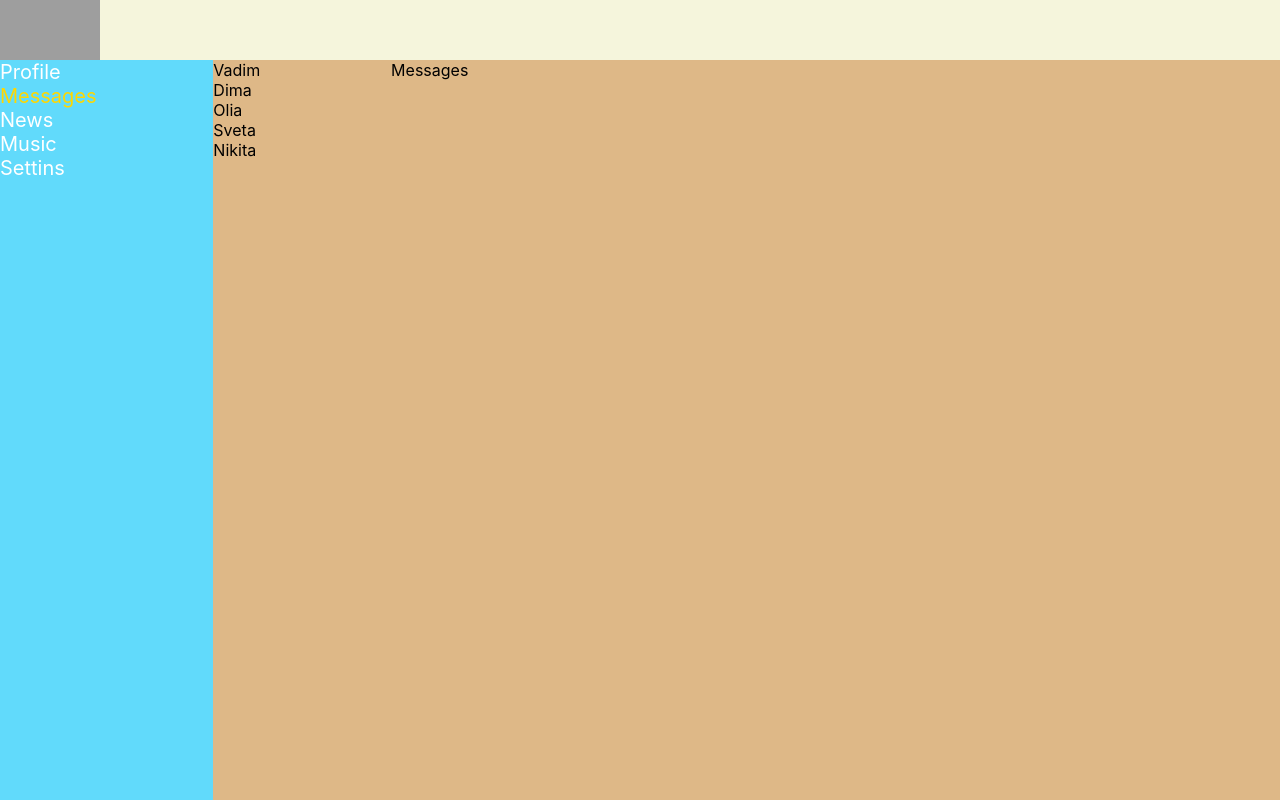
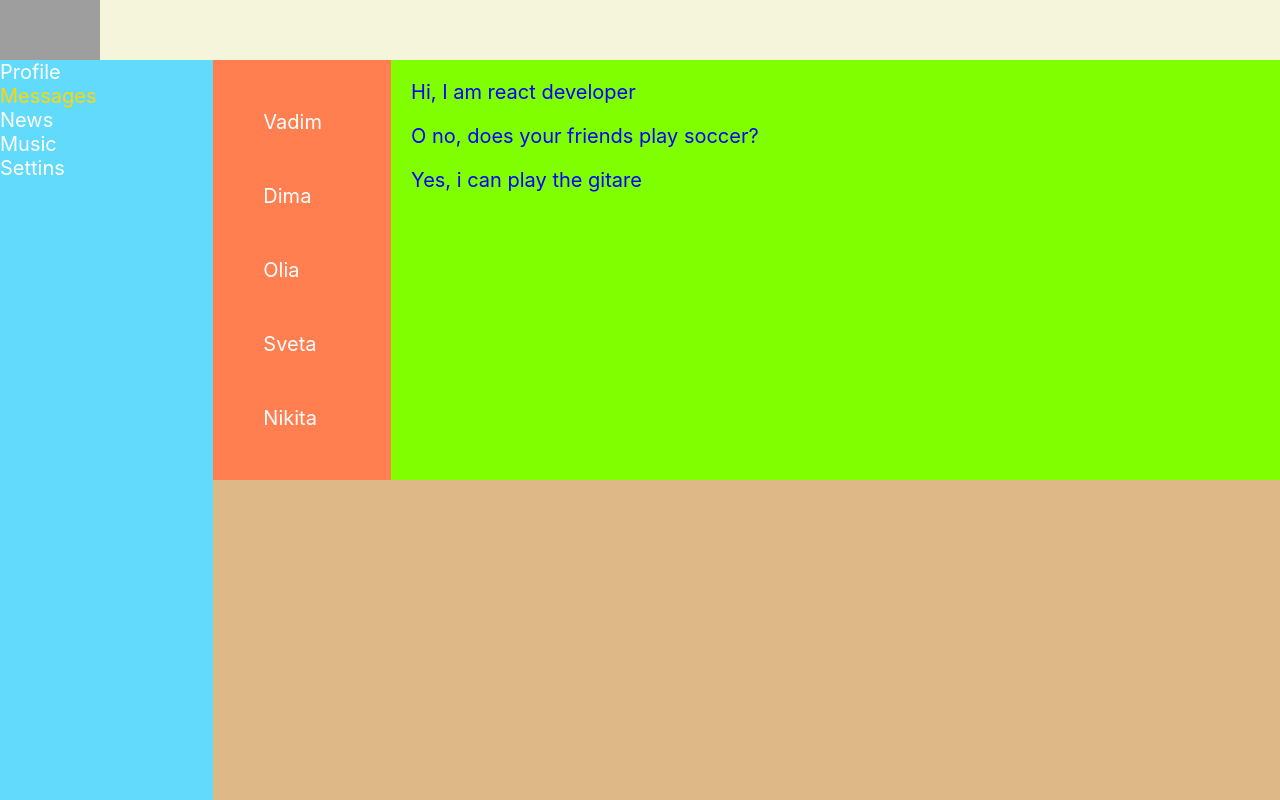
Before and after one commit to VadimKurachynski/react-01, a React (Create React App) app: page /dialogs in a window 1280 px wide. Built offline with nearby package versions, Linux system fonts and the light colour scheme; grey boxes are pictures that could not be loaded.

Commit message:
message8

```diff
--- a/src/components/Dialogs/Dialogs.jsx
+++ b/src/components/Dialogs/Dialogs.jsx
@@ -6,19 +6,19 @@ const Dialogs = (props) => {
 
             <div className={s.dialogs}>
                 <div className={s.dialogsitems}>
-                 <div className={s.itemname}>
+                    <div className={s.dialog}>
                         Vadim
                     </div>
-                   <div className={s.itemname}>
+                    <div className={s.dialog}>
                         Dima
                     </div>
-                   <div className={s.itemname}>
+                    <div className={s.dialog}>
                         Olia
                     </div>
-                   <div className={s.itemname}>
+                    <div className={s.dialog}>
                         Sveta
                     </div>
-                   <div className={s.itemname}>
+                    <div className={s.dialog}>
                         Nikita
                     </div>
 
@@ -28,10 +28,16 @@ const Dialogs = (props) => {
             </div>
 
 
-
-
             <div className={s.messages}>
-                Messages
+                <div className={s.message}>
+                    Hi, I am react developer
+                </div>
+                <div className={s.message}>
+                    O no, does your friends play soccer?
+                </div>
+                <div className={s.message}>
+                    Yes, i can play the gitare
+                </div>
 
             </div>
         </div>
--- a/src/components/Dialogs/Dialogs.module.css
+++ b/src/components/Dialogs/Dialogs.module.css
@@ -1,4 +1,30 @@
 .content{
     display: grid;
     grid-template-columns: 2fr 10fr;
+
 }
+
+.dialogs{
+    background: coral;
+}
+
+.messages{
+    background: chartreuse;
+}
+
+
+.dialogsitems{
+
+}
+
+.dialog{
+    font-size: 20px;
+    margin: 50px;
+    color: white;
+}
+
+.message{
+    margin: 20px;
+    font-size: 20px;
+    color:blue;
+}
```
Lines whose indentation alone changed are shown as unchanged.
